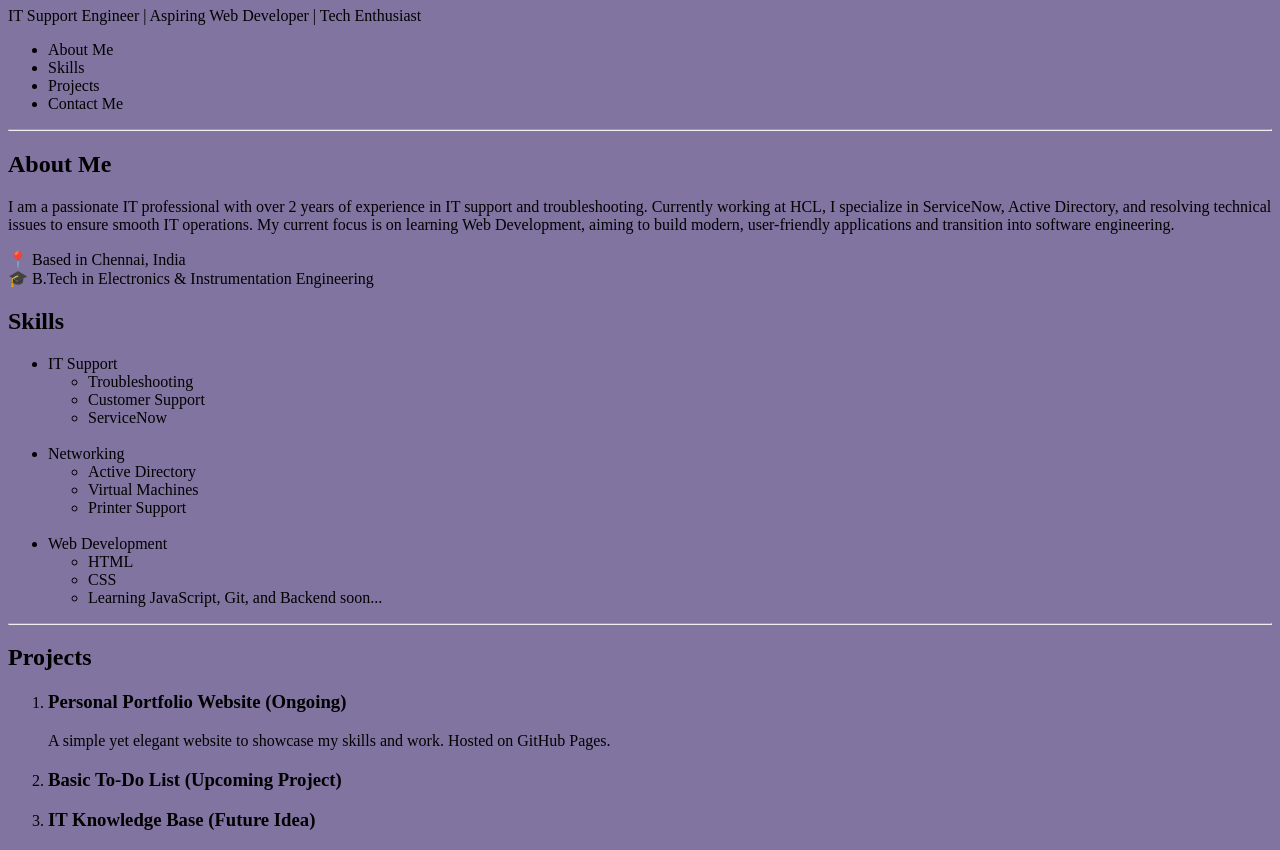
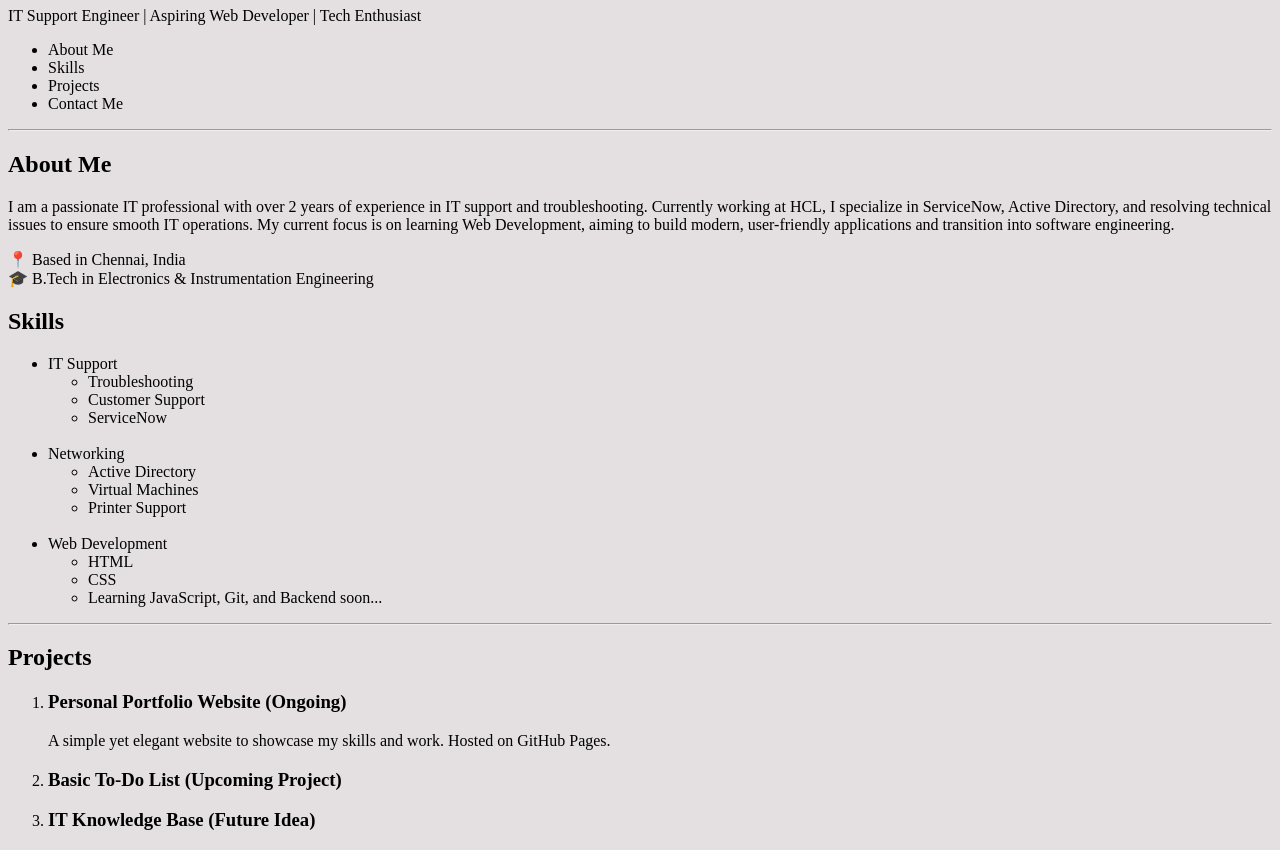
Before and after one commit to braekaz20/portfolio-website, a plain HTML site: page index.html in a window 1280 px wide. Shown: the part 74-924 px from the top of the page. Drawn offline with Linux system fonts and the light colour scheme.

Commit message:
Update style.css

```diff
--- a/style.css
+++ b/style.css
@@ -1,4 +1,4 @@
 body
 {
-background-color: #8174A0;
+background-color: #E4E0E1;
 }
```
